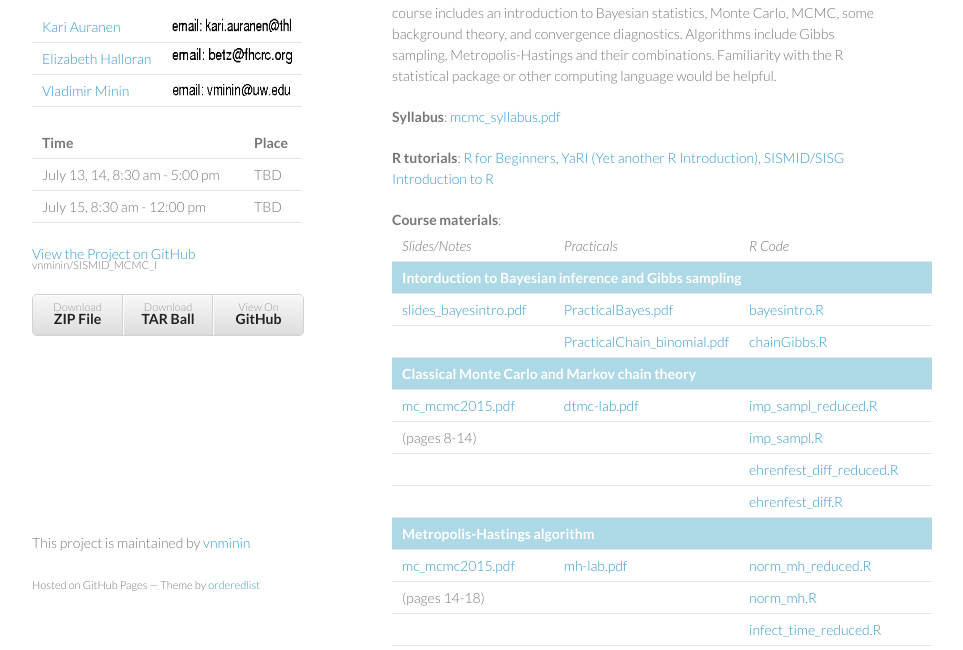
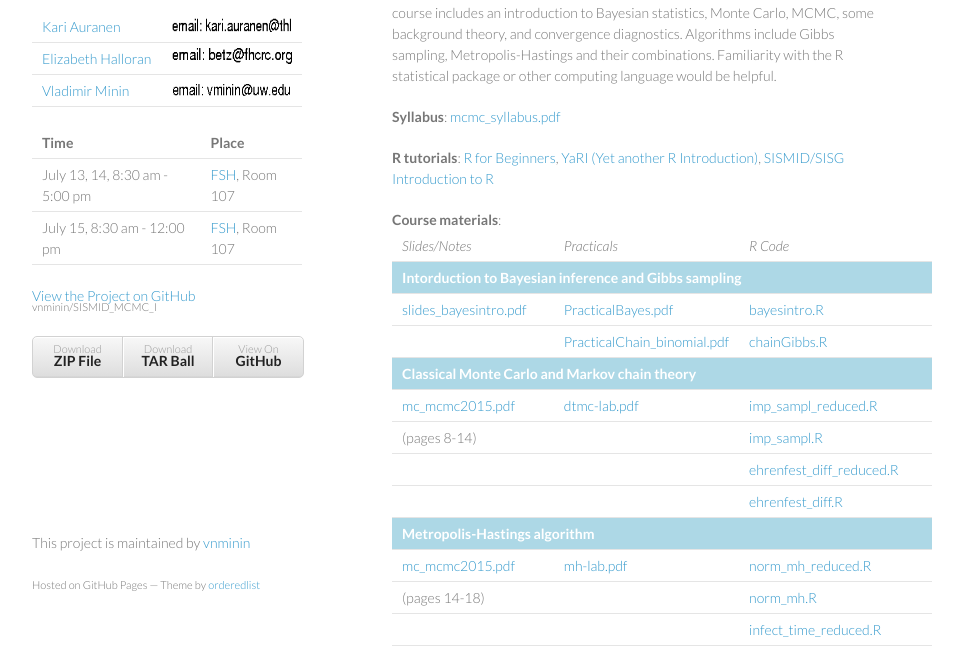
Before and after one commit to vnminin/SISMID_MCMC_I, a plain HTML site: page index.html in a window 1280 px wide. Shown: the part 136-786 px from the top of the page, without its empty margins (178-1141 px from the left). Drawn offline with Linux system fonts and the light colour scheme.

Commit message:
added room information

```diff
--- a/index.html
+++ b/index.html
@@ -47,11 +47,11 @@
 	</tr>
 	<tr>
 	<td align = left>July 13, 14, 8:30 am - 5:00 pm
-	<td align = right>TBD
+	<td align = right><a href="http://www.washington.edu/maps/#!/fsh" target="_blank">FSH</a>, Room 107
 	</tr>
 	<tr>
 	<td align = left>July 15, 8:30 am - 12:00 pm
-	<td align = right>TBD
+	<td align = right><a href="http://www.washington.edu/maps/#!/fsh" target="_blank">FSH</a>, Room 107
 	</tr>
 	</table>
 
```
